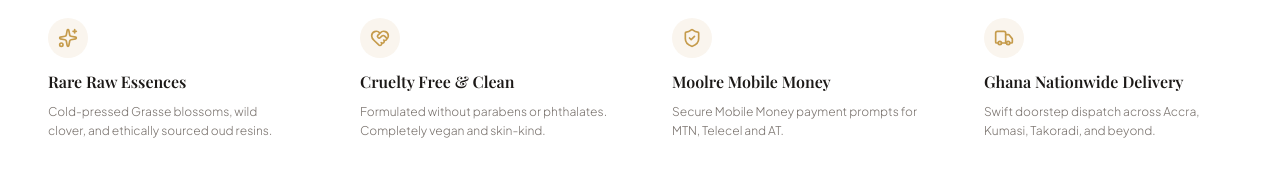
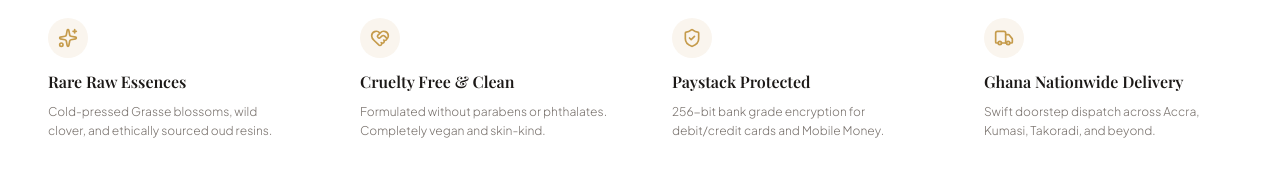
Before and after one commit to agbedor/Aura-Aether, a Next.js app: page / in a window 1280 px wide. Shown: the part 2932-3123 px from the top of the page. Built offline with nearby package versions, Linux system fonts and the light colour scheme; no server answers; the database is empty; a web font is replaced by a local one.

Commit message:
Restore Paystack version of src/app/page.tsx

```diff
--- a/src/app/page.tsx
+++ b/src/app/page.tsx
@@ -119,10 +119,10 @@ export default async function HomePage() {
                 <ShieldCheck className="w-5 h-5" />
               </div>
               <h4 className="font-serif-luxury text-base font-semibold text-[#1C1917]">
-                Moolre Mobile Money
+                Paystack Protected
               </h4>
               <p className="text-xs text-[#78716C] leading-relaxed font-light">
-                Secure Mobile Money payment prompts for MTN, Telecel and AT.
+                256-bit bank grade encryption for debit/credit cards and Mobile Money.
               </p>
             </div>
 
```
